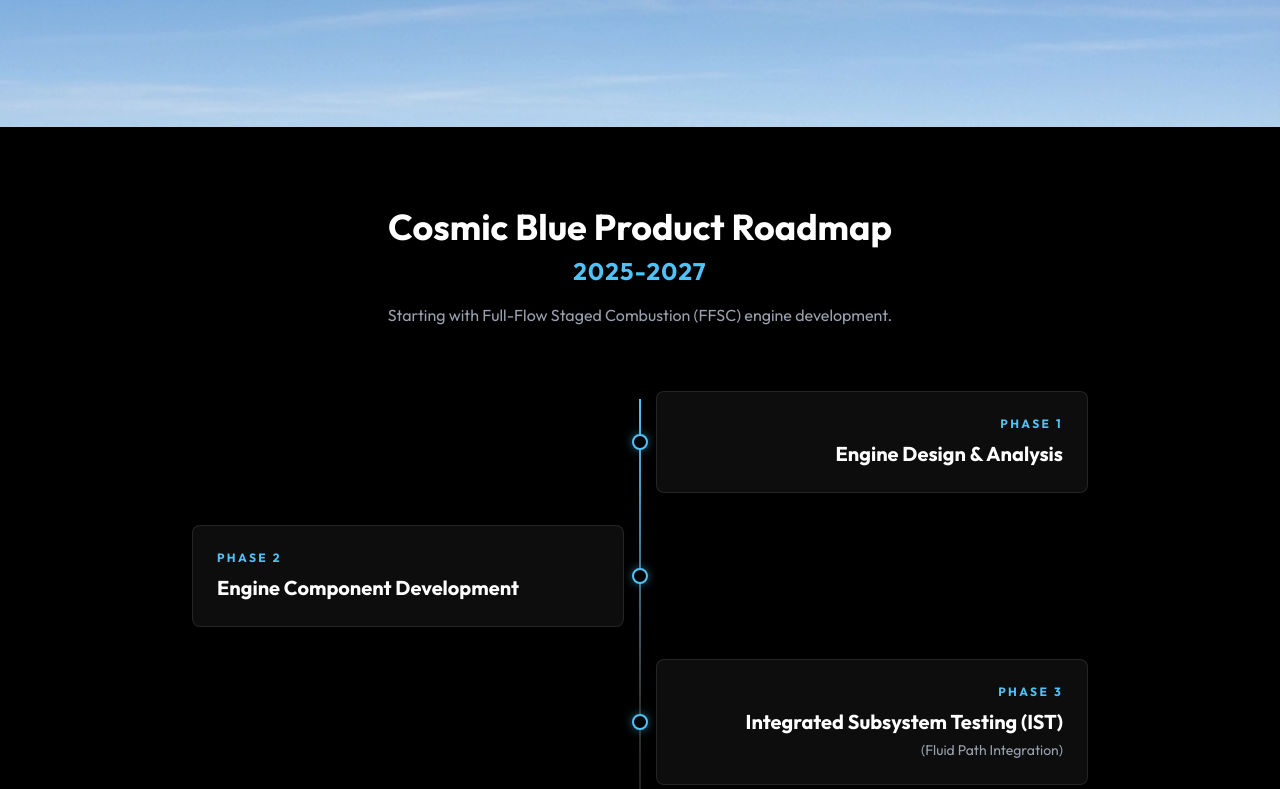
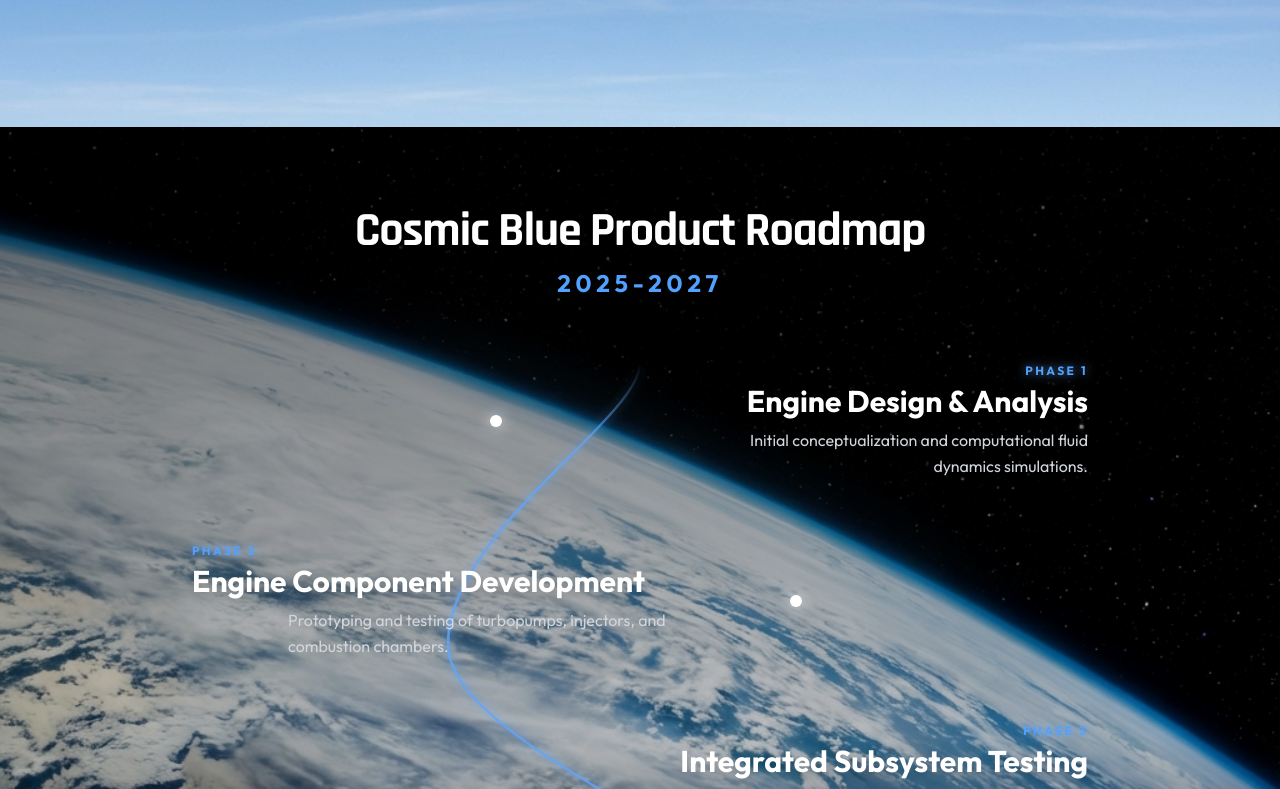
Before and after one commit to Ashwin-07-03/Cosmic-Blue, a Next.js app: page /mission in a window 1280 px wide. Shown: the part 1411-2200 px from the top of the page. Built offline with nearby package versions, Linux system fonts and the light colour scheme.

Commit message:
Compact roadmap design with clear stratospheric sky background

```diff
--- a/src/app/mission/page.tsx
+++ b/src/app/mission/page.tsx
@@ -102,71 +102,123 @@ export default function MissionPage() {
                     </div>
                 </div>
             </section>
-            {/* Product Roadmap Section */}
-            <section className="py-20 bg-black relative overflow-hidden">
-                <div className="container mx-auto px-6">
+            {/* Product Roadmap Section - Cosmic Trajectory */}
+            <section className="py-20 relative overflow-hidden">
+                {/* Cosmic Background */}
+                <div className="absolute inset-0 z-0">
+                    <img
+                        src="/images/clear-stratosphere-sky.png"
+                        alt="Cosmic Background"
+                        className="absolute inset-0 w-full h-full object-cover opacity-80"
+                    />
+                    <div className="absolute inset-0 bg-gradient-to-b from-black/50 via-transparent to-black/80" />
+                </div>
+
+                <div className="container mx-auto px-6 relative z-10">
                     <motion.div
                         initial={{ opacity: 0, y: 20 }}
                         whileInView={{ opacity: 1, y: 0 }}
                         transition={{ duration: 0.8 }}
                         viewport={{ once: true }}
-                        className="max-w-4xl mx-auto"
+                        className="text-center mb-16"
                     >
-                        <h2 className="text-4xl font-bold text-white mb-2 font-body text-center">
+                        <h2 className="text-4xl md:text-5xl font-bold text-white mb-3 font-heading tracking-tight drop-shadow-lg">
                             Cosmic Blue Product Roadmap
                         </h2>
-                        <h3 className="text-2xl text-cosmic-blue font-bold mb-4 text-center tracking-wider">
+                        <h3 className="text-xl md:text-2xl text-blue-400 font-bold tracking-[0.2em] uppercase drop-shadow-md">
                             2025-2027
                         </h3>
-                        <p className="text-gray-400 text-center mb-16 max-w-2xl mx-auto">
-                            Starting with Full-Flow Staged Combustion (FFSC) engine development.
-                        </p>
+                    </motion.div>
 
-                        <div className="relative space-y-8">
-                            {/* Vertical Line */}
-                            <div className="absolute left-[19px] top-2 bottom-2 w-0.5 bg-gradient-to-b from-cosmic-blue via-white/20 to-transparent md:left-1/2 md:-ml-[1px]" />
+                    <div className="relative max-w-5xl mx-auto">
+                        {/* Glowing Trajectory Line (SVG) */}
+                        <div className="absolute left-1/2 top-0 bottom-0 -translate-x-1/2 w-full h-full pointer-events-none hidden md:block">
+                            <svg className="w-full h-full" viewBox="0 0 800 800" preserveAspectRatio="none">
+                                <defs>
+                                    <linearGradient id="trajectory-gradient" x1="0%" y1="0%" x2="0%" y2="100%">
+                                        <stop offset="0%" stopColor="rgba(96, 165, 250, 0)" />
+                                        <stop offset="10%" stopColor="rgba(96, 165, 250, 0.8)" />
+                                        <stop offset="90%" stopColor="rgba(96, 165, 250, 0.8)" />
+                                        <stop offset="100%" stopColor="rgba(96, 165, 250, 0)" />
+                                    </linearGradient>
+                                    <filter id="glow" x="-20%" y="-20%" width="140%" height="140%">
+                                        <feGaussianBlur stdDeviation="4" result="blur" />
+                                        <feComposite in="SourceGraphic" in2="blur" operator="over" />
+                                    </filter>
+                                </defs>
+                                <motion.path
+                                    d="M 400 0 C 400 50, 250 150, 250 250 C 250 350, 550 450, 550 550 C 550 650, 400 750, 400 800"
+                                    fill="none"
+                                    stroke="url(#trajectory-gradient)"
+                                    strokeWidth="2"
+                                    filter="url(#glow)"
+                                    initial={{ pathLength: 0, opacity: 0 }}
+                                    whileInView={{ pathLength: 1, opacity: 1 }}
+                                    transition={{ duration: 1.5, ease: "easeInOut" }}
+                                    viewport={{ once: true }}
+                                />
+                            </svg>
+                        </div>
 
+                        {/* Mobile Vertical Line */}
+                        <div className="absolute left-4 top-0 bottom-0 w-0.5 bg-gradient-to-b from-transparent via-blue-500/50 to-transparent md:hidden" />
+
+                        <div className="space-y-12 md:space-y-16 relative">
                             {[
-                                { phase: "Phase 1", title: "Engine Design & Analysis" },
-                                { phase: "Phase 2", title: "Engine Component Development" },
-                                { phase: "Phase 3", title: "Integrated Subsystem Testing (IST)", subtitle: "(Fluid Path Integration)" },
-                                { phase: "Phase 4", title: "Single Engine Qualification" },
-                                { phase: "Phase 5", title: "Cluster Integration & Flight Qualification" }
+                                { phase: "Phase 1", title: "Engine Design & Analysis", desc: "Initial conceptualization and computational fluid dynamics simulations." },
+                                { phase: "Phase 2", title: "Engine Component Development", desc: "Prototyping and testing of turbopumps, injectors, and combustion chambers." },
+                                { phase: "Phase 3", title: "Integrated Subsystem Testing", subtitle: "(Fluid Path Integration)", desc: "Full system integration tests to verify fluid dynamics and control systems." },
+                                { phase: "Phase 4", title: "Single Engine Qualification", desc: "Rigorous hot-fire testing to certify engine performance and reliability." },
+                                { phase: "Phase 5", title: "Cluster Integration & Flight Qualification", desc: "Multi-engine integration and final flight readiness reviews." }
                             ].map((item, index) => (
                                 <motion.div
                                     key={index}
-                                    initial={{ opacity: 0, x: index % 2 === 0 ? -20 : 20 }}
-                                    whileInView={{ opacity: 1, x: 0 }}
+                                    initial={{ opacity: 0, y: 20 }}
+                                    whileInView={{ opacity: 1, y: 0 }}
                                     transition={{ duration: 0.5, delay: index * 0.1 }}
-                                    viewport={{ once: true }}
-                                    className={`relative flex items-center gap-8 ${index % 2 === 0 ? "md:flex-row-reverse" : "md:flex-row"}`}
+                                    viewport={{ once: true, margin: "-50px" }}
+                                    className={`relative flex items-center ${index % 2 === 0 ? "md:flex-row-reverse" : "md:flex-row"}`}
                                 >
-                                    {/* Content Side */}
-                                    <div className="flex-1 md:text-right">
-                                        <div className={`bg-white/5 border border-white/10 p-6 rounded-lg backdrop-blur-sm hover:border-cosmic-blue/50 transition-colors ${index % 2 === 0 ? "md:text-right" : "md:text-left"}`}>
-                                            <span className="text-cosmic-blue text-xs font-bold tracking-[0.2em] uppercase block mb-2">
+                                    {/* Content Node */}
+                                    <div className={`flex-1 pl-12 md:pl-0 ${index % 2 === 0 ? "md:text-right md:pr-16" : "md:text-left md:pl-16"}`}>
+                                        <div className="relative">
+                                            <span className="text-blue-400 text-xs font-bold tracking-[0.2em] uppercase block mb-1 drop-shadow-[0_0_5px_rgba(96,165,250,0.8)]">
                                                 {item.phase}
                                             </span>
-                                            <h4 className="text-xl font-bold text-white">
+                                            <h4 className="text-2xl md:text-3xl font-bold text-white mb-2 drop-shadow-lg">
                                                 {item.title}
                                             </h4>
                                             {item.subtitle && (
-                                                <p className="text-gray-400 text-sm mt-1">{item.subtitle}</p>
+                                                <p className="text-blue-200 text-base mb-1 font-medium">{item.subtitle}</p>
                                             )}
+                                            <p className="text-gray-300 text-base leading-relaxed max-w-sm ml-0 md:ml-auto md:mr-0">
+                                                {index % 2 !== 0 && (
+                                                    <span className="md:ml-0 md:mr-auto block">{item.desc}</span>
+                                                )}
+                                                {index % 2 === 0 && (
+                                                    <span className="block">{item.desc}</span>
+                                                )}
+                                            </p>
                                         </div>
                                     </div>
 
-                                    {/* Center Dot */}
-                                    <div className="absolute left-0 md:left-1/2 md:-translate-x-1/2 w-10 h-10 flex items-center justify-center z-10">
-                                        <div className="w-4 h-4 bg-black border-2 border-cosmic-blue rounded-full shadow-[0_0_10px_rgba(79,195,247,0.5)]" />
+                                    {/* Orbital Node (Star) */}
+                                    <div className={`absolute left-4 md:left-1/2 -translate-x-1/2 w-3 h-3 rounded-full bg-white shadow-[0_0_15px_rgba(255,255,255,0.8)] z-10
+                                        ${index === 0 ? 'md:translate-x-[-150px]' : ''}
+                                        ${index === 1 ? 'md:translate-x-[150px]' : ''}
+                                        ${index === 2 ? 'md:translate-x-[-150px]' : ''}
+                                        ${index === 3 ? 'md:translate-x-[150px]' : ''}
+                                        ${index === 4 ? 'md:translate-x-0' : ''}
+                                    `}>
+                                        <div className="absolute inset-0 bg-blue-400 rounded-full animate-ping opacity-75" />
                                     </div>
 
-                                    {/* Empty Side for Desktop Balance */}
+                                    {/* Spacer for layout balance */}
                                     <div className="hidden md:block flex-1" />
                                 </motion.div>
                             ))}
                         </div>
-                    </motion.div>
+                    </div>
                 </div>
             </section>
         </main>
```
Also changed, not shown: public/images/clear-stratosphere-sky.png (added).
